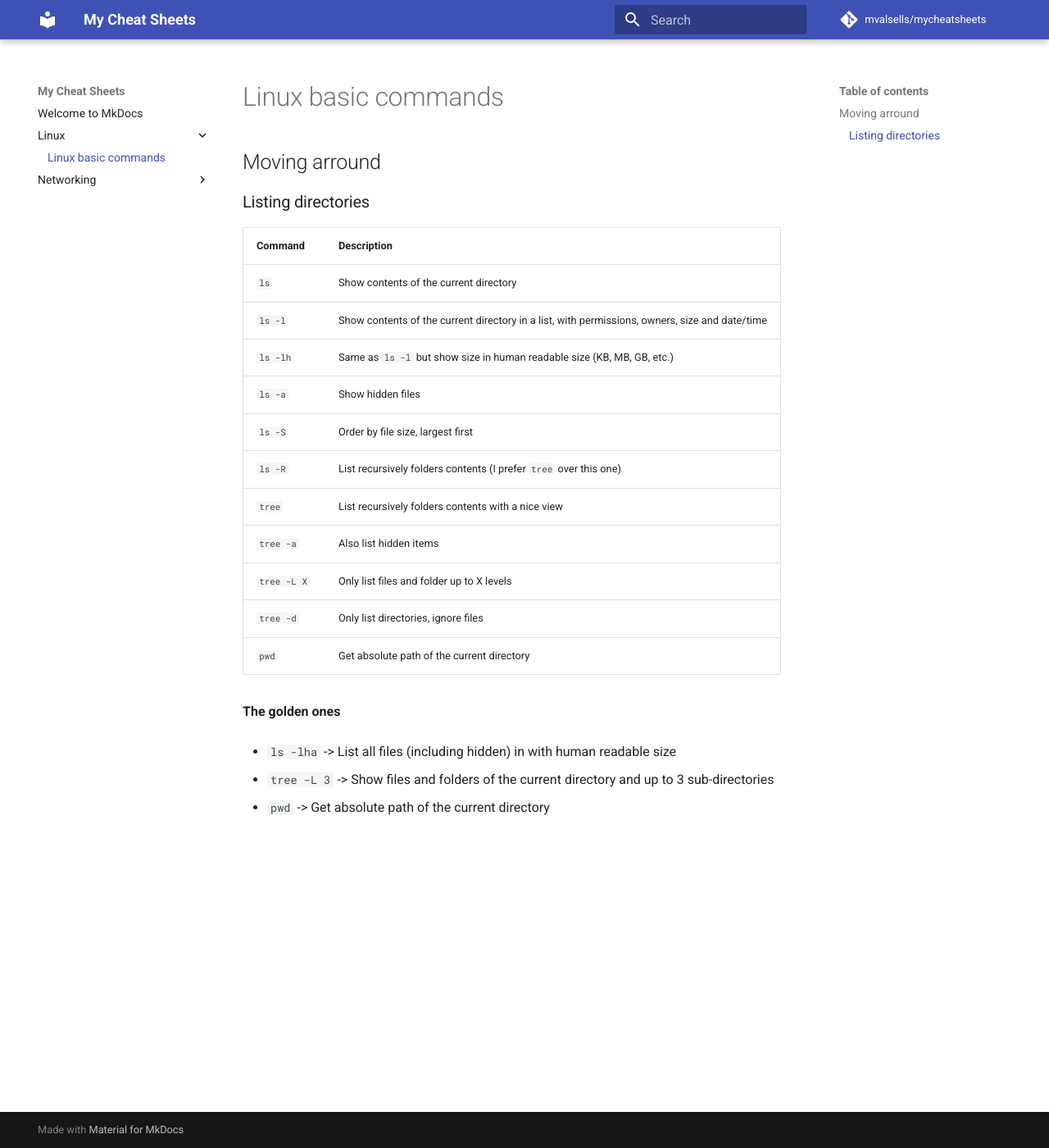
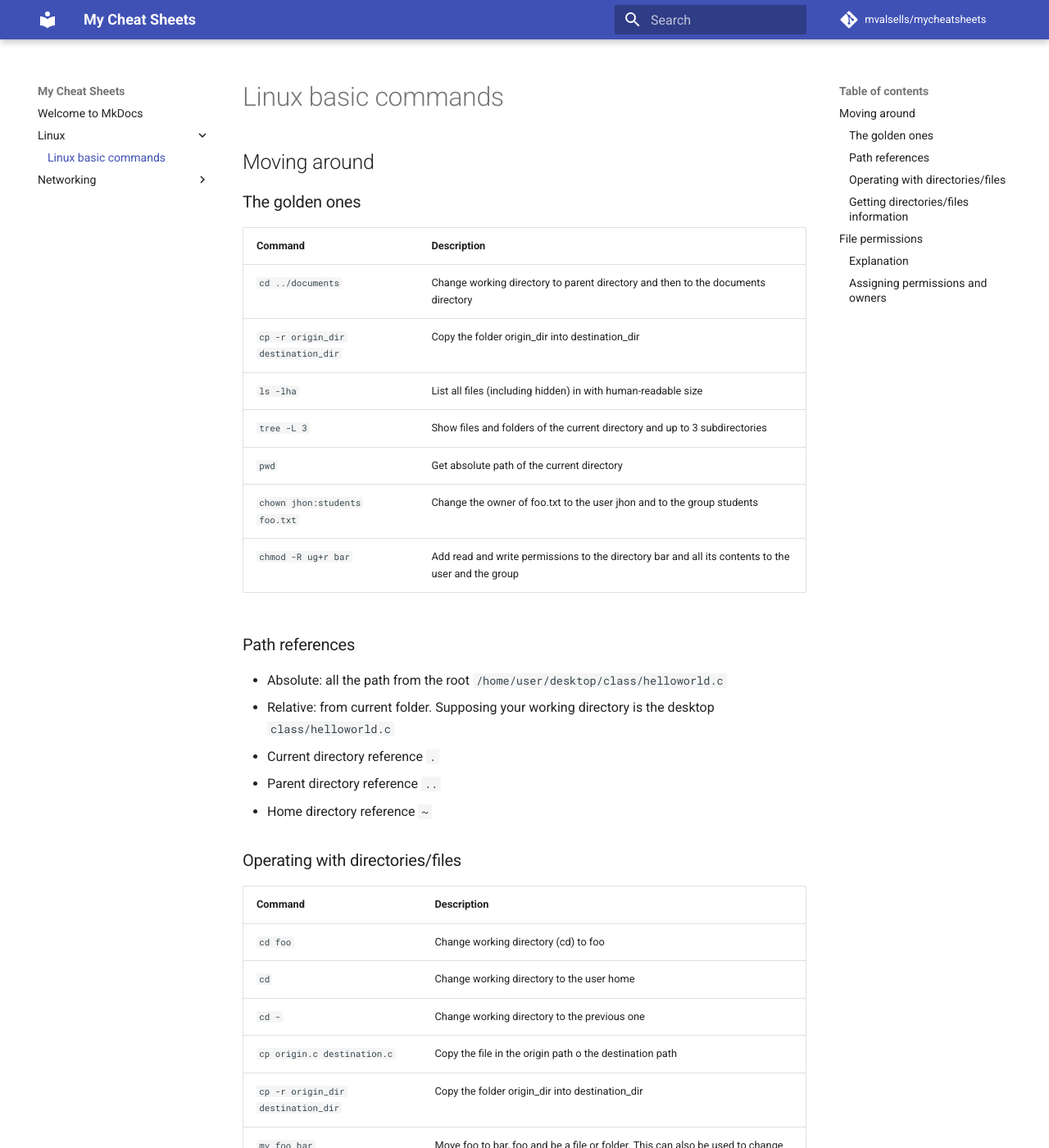
Before and after one commit to mvalsells/mycheatsheets, an MkDocs documentation site: the page built from docs/linux/basic.md, in a window 1280 px wide and 1400 px high. Shown: the whole window at 82% size. Built offline with MkDocs 1.6.1 and Material for MkDocs 9.7.7, drawn with Linux system fonts in a browser that asks for light colours; comment, search, counter and statistics services are not loaded; some of the changed text lies outside the part shown.

Commit message:
Added path references, operating with dir/files and permissions

```diff
--- a/docs/linux/basic.md
+++ b/docs/linux/basic.md
@@ -1,25 +1,80 @@
 # Linux basic commands
 
-## Moving arround
-### Listing directories
+## Moving around
+
+### The golden ones
+|Command                              | Description
+|-------------------------------------|--------------
+| `cd ../documents`                   | Change working directory to parent directory and then to the documents directory
+| `cp -r origin_dir destination_dir`  | Copy the folder origin_dir into destination_dir
+| `ls -lha`                           | List all files (including hidden) in with human-readable size
+| `tree -L 3`                         | Show files and folders of the current directory and up to 3 subdirectories
+| `pwd`                               | Get absolute path of the current directory
+| `chown jhon:students foo.txt`       | Change the owner of foo.txt to the user jhon and to the group students
+| `chmod -R ug+r bar`                 | Add read and write permissions to the directory bar and all its contents to the user and the group
+
+### Path references
+- Absolute: all the path from the root `/home/user/desktop/class/helloworld.c`
+- Relative: from current folder. Supposing your working directory is the desktop `class/helloworld.c`
+- Current directory reference `.`
+- Parent directory reference `..`
+- Home directory reference `~`
+
+### Operating with directories/files
+|Command                              | Description
+|-------------------------------------|--------------
+| `cd foo`                            | Change working directory (cd) to foo
+| `cd`                                | Change working directory to the user home
+| `cd -`                              | Change working directory to the previous one
+| `cp origin.c destination.c`         | Copy the file in the origin path o the destination path
+| `cp -r origin_dir destination_dir`  | Copy the folder origin_dir into destination_dir
+| `mv foo bar`                        | Move foo to bar, foo and be a file or folder. This can also be used to change file/folder names
+| `mkdir foo`                         | Make directory foo
+| `mkdir -p foo/bar`                  | Make directory bar inside foo directory, if foo doesn't exist make it as well
+| `touch foo.txt`                     | Make an empty file named foo.txt
+| `rm foo.txt`                        | Remove the file foo.txt
+| `rm -r foo`                         | Remove the directory foo and all of it's contents
+
+### Getting directories/files information
 |Command      | Description
 |-------------|--------------
-| `ls`        | Show contents of the current directory
-| `ls -l`     | Show contents of the current directory in a list, with permissions, owners, size and date/time
-| `ls -lh`    | Same as `ls -l` but show size in human readable size (KB, MB, GB, etc.)
-| `ls -a`     | Show hidden files
-| `ls -S`     | Order by file size, largest first
-| `ls -R`     | List recursively folders contents (I prefer `tree` over this one)
-| `tree`      | List recursively folders contents with a nice view
-| `tree -a`   | Also list hidden items
-| `tree -L X` | Only list files and folder up to X levels
-| `tree -d`   | Only list directories, ignore files
-| `pwd`       | Get absolute path of the current directory
+| `ls`            | Show contents of the current directory
+| `ls foo`        | Show contents of the folder foo
+| `ls -l`         | Show contents of the current directory in a list, with permissions, owners, size and date/time
+| `ls -lh`        | Same as `ls and-l` but show size in human-readable size (KB, MB, GB, etc.)
+| `ls -a`         | Show hidden files
+| `ls -S`         | Order by file size, the largest first
+| `ls -R`         | List recursively folders contents (I prefer `tree` over this one)
+| `tree`          | List recursively folders contents with a nice view
+| `tree -a`       | Also list hidden items
+| `tree -L X`     | Only list files and folder up to X levels
+| `tree -d`       | Only list directories, ignore files
+| `pwd`           | Get absolute path of the current directory
+| `stat foo.txt`  | Get metadata information of the foo.txt file
 
-**The golden ones**
+## File permissions
 
-- `ls -lha` -> List all files (including hidden) in with human readable size
+### Explanation
+Each file and directory is assigned to a user and to a group and has specific permissions for the user (u), the group (g) and others (o). Permissions can be: read (r), write (w) and execute (x). These permissions and their combination can be expressed with numbers and letters as following:
 
-- `tree -L 3` -> Show files and folders of the current directory and up to 3 sub-directories
+| Letter/s  | Permission/s           | Binary | Decimal
+|-----------|------------------------|--------|--------
+| --x       | Execute                | 001    | 1
+| -w-       | Write                  | 010    | 2
+| r--       | Read                   | 100    | 4
+| -wx       | Write + execute        | 011    | 3
+| r-x       | Read + execute         | 101    | 5
+| rw-       | Read + write           | 110    | 6
+| rwx       | Read + write + execute | 111    | 7
 
-- `pwd` -> Get absolute path of the current directory
+### Assigning permissions and owners
+| Command                 | Description
+|-------------------------|--------------
+| `chown jhon foo.txt`    |   Change the owner of foo.txt to the user jhon
+| `chown pat:usr foo.txt` | Change the owner of foo.txt to the user pat and to the group usr
+| `chwon -R pat bar`      | Change the owner of the directory bar and all of it's contents to the user pat
+| `chmod 664 foo.txt`     | Change permissions of the foo.txt file allowing the user and the group to read and write and to the others only read
+| `chmod +x bar.exec`     | Add execute permissions to the user, group and others (everyone) of the file bar.exec
+| `chmod o-rw foo.txt`    | Remove read permissions to other of the file foo.txt
+| `chmod -R ug+r bar`     | Add read and write permissions to the directory bar and all its contents to the user and the group
+| `chmod 777 bar.txt`     | Give read, write and execute permissions to everyone. Should be avoided, use at your own risk.
```
